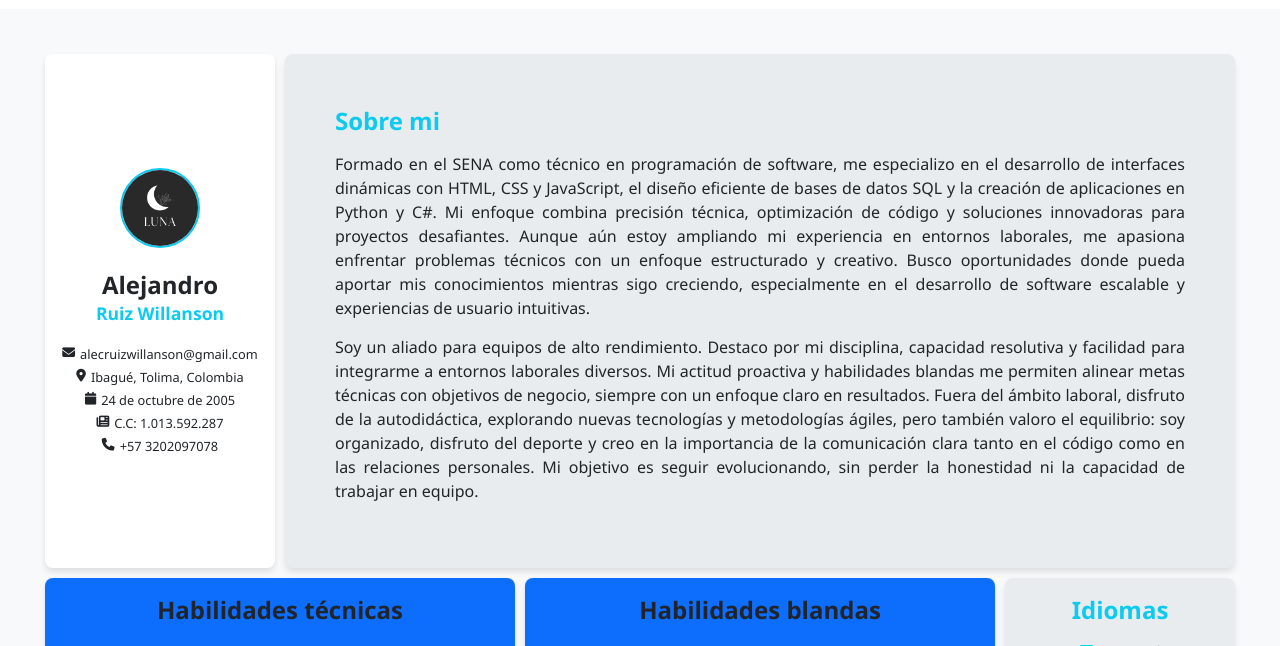
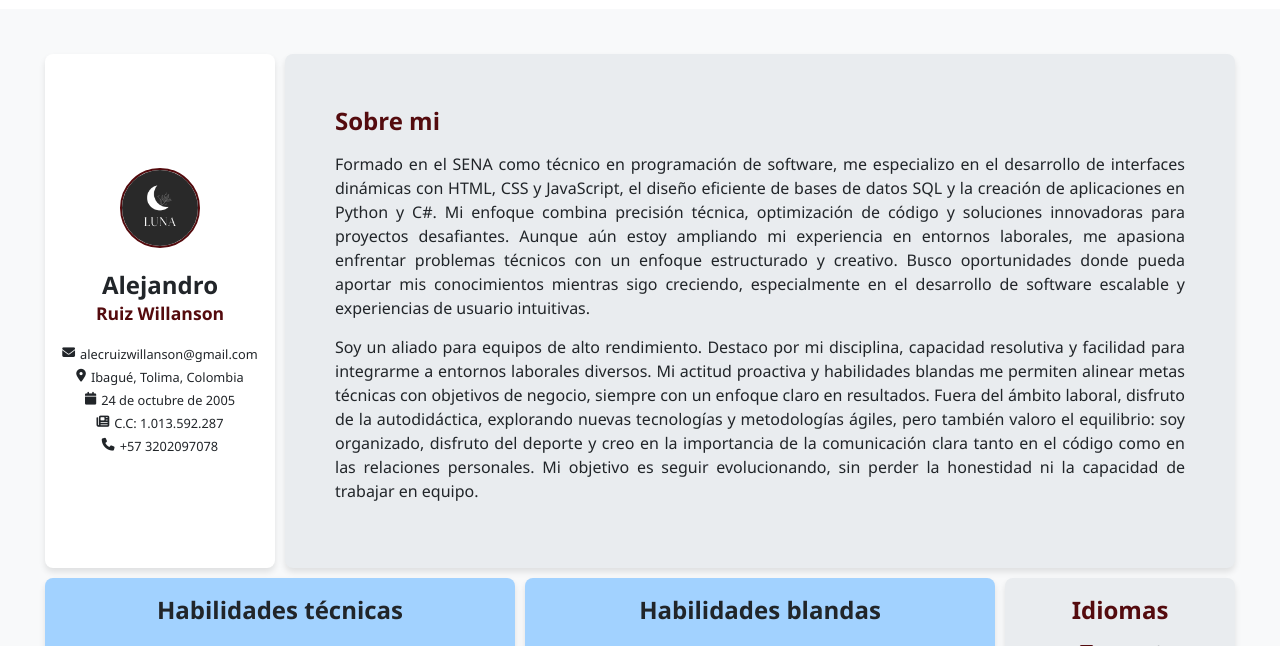
Before and after one commit to moon-overlord/Portafolio, a plain HTML site: page proyecto/index.html in a window 1280 px wide. Shown: the part 85-731 px from the top of the page. Drawn offline with Linux system fonts and the light colour scheme.

Commit message:
Actualización de estilos tema claro

```diff
--- a/proyecto/css/estilos.css
+++ b/proyecto/css/estilos.css
@@ -8,7 +8,7 @@
   --small-font: 1rem;
   --smaller-font: 0.8rem;
 
-  /* Colores base (valores por defecto - serán sobrescritos por los temas) */
+  /* Colores base */
   --primary-color: #1a1a2e;
   --secondary-color: #16213e;
   --text-color: #f8f9fa;
@@ -48,8 +48,8 @@
   --footer-bg: #e9ecef;
   --profile-bg: #ffffff;
   --contact-bg: #ffffff;
-  --accent-color: #0d6efd;
-  --light-accent: #0dcaf0;
+  --accent-color: #a2d2ff;
+  --light-accent: #540b0e;
 }
 
 * {
```
